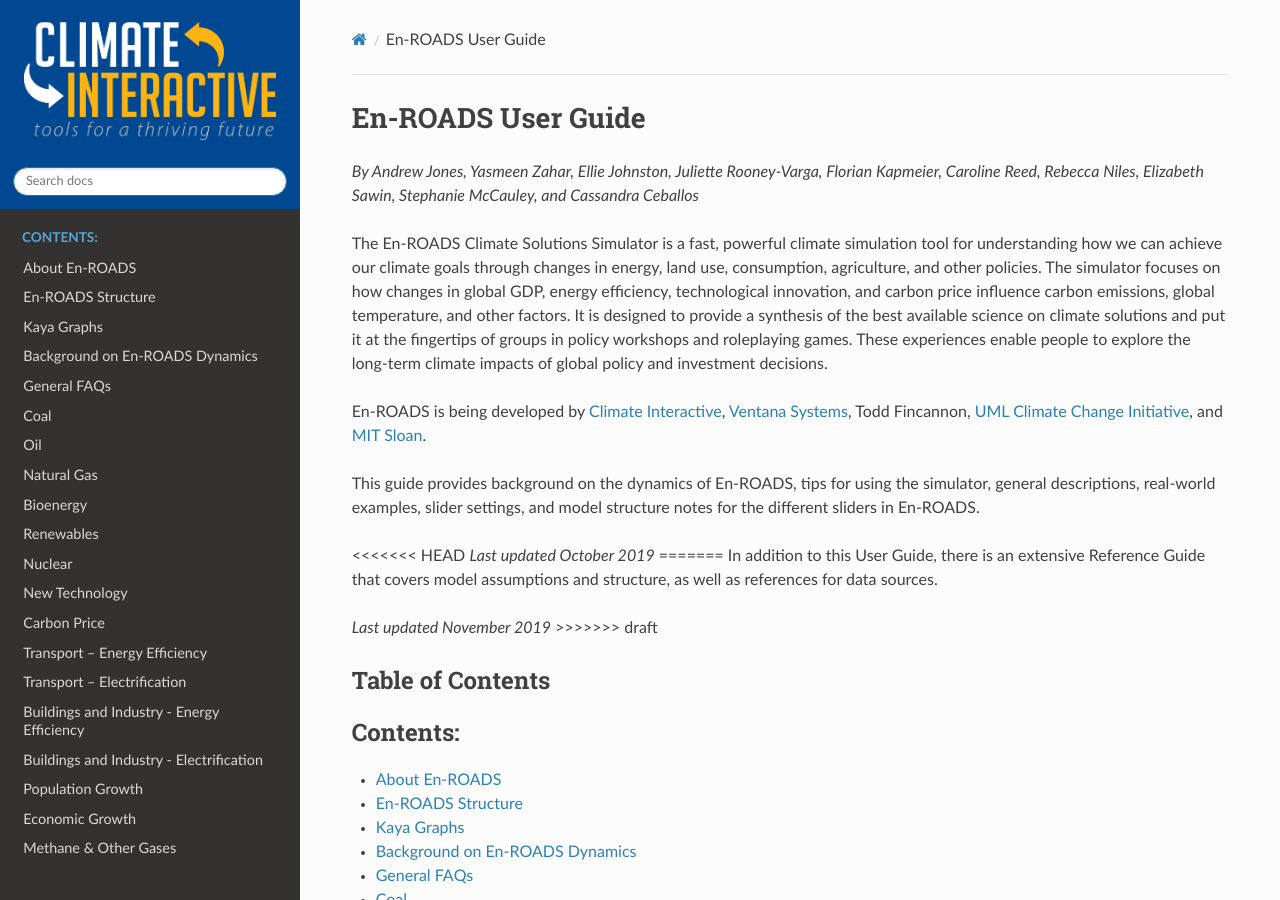
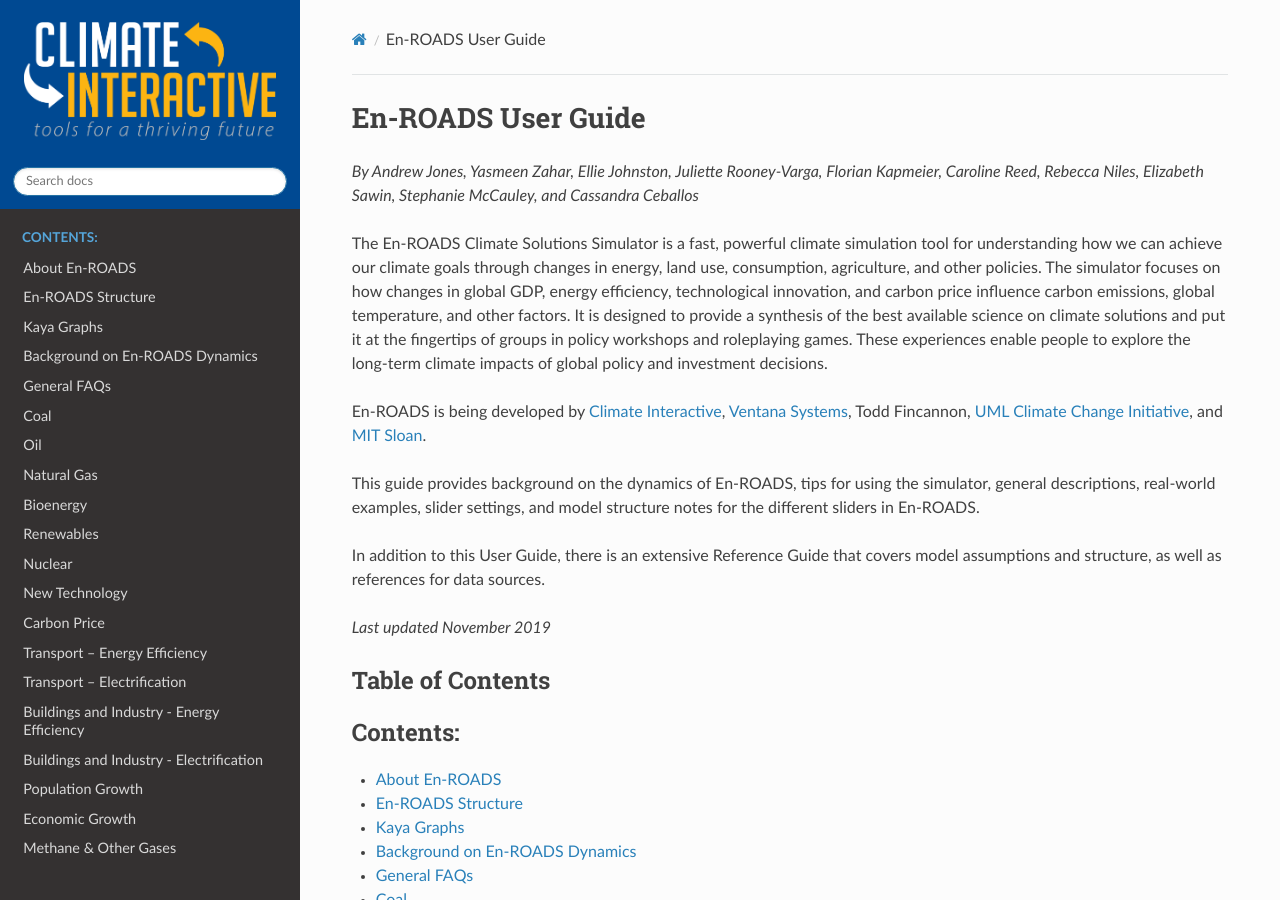
Before and after one commit to climateinteractive/enroads-guide, a Sphinx documentation site: the page built from docs/index.rst, in a window 1280 px wide and 900 px high. Built offline with Sphinx 7.4.7 and the Read the Docs theme 2.0.0, drawn with Linux system fonts in a browser that asks for light colours.

Commit message:
Resolved conflicted in index.

```diff
--- a/docs/index.rst
+++ b/docs/index.rst
@@ -16,13 +16,10 @@
 
 This guide provides background on the dynamics of En-ROADS, tips for using the simulator, general descriptions, real-world examples, slider settings, and model structure notes for the different sliders in En-ROADS.
 
-<<<<<<< HEAD
-*Last updated October 2019*
-=======
 In addition to this User Guide, there is an extensive Reference Guide that covers model assumptions and structure, as well as references for data sources.
 
 *Last updated November 2019*
->>>>>>> draft
+
 
 Table of Contents
 =================
```
